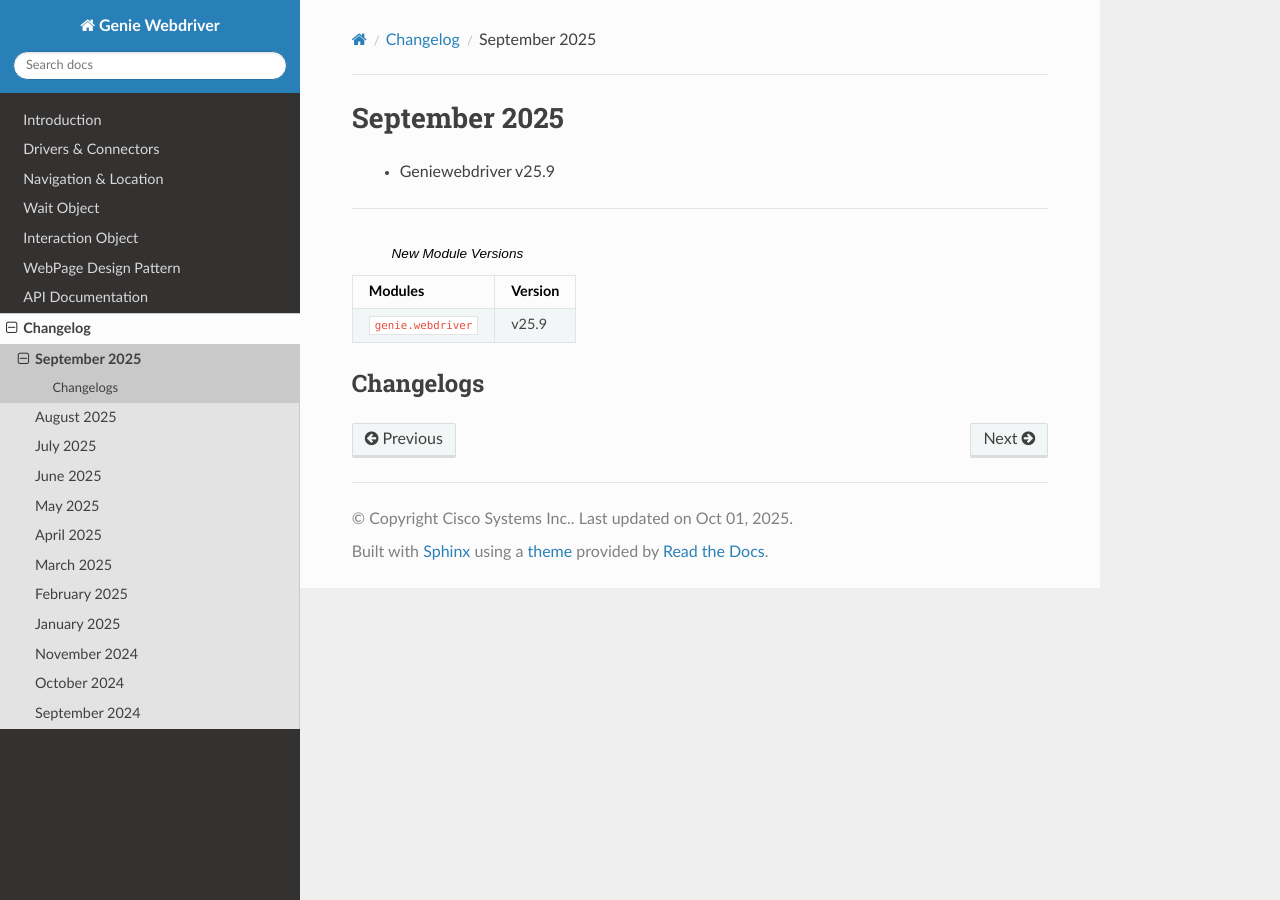
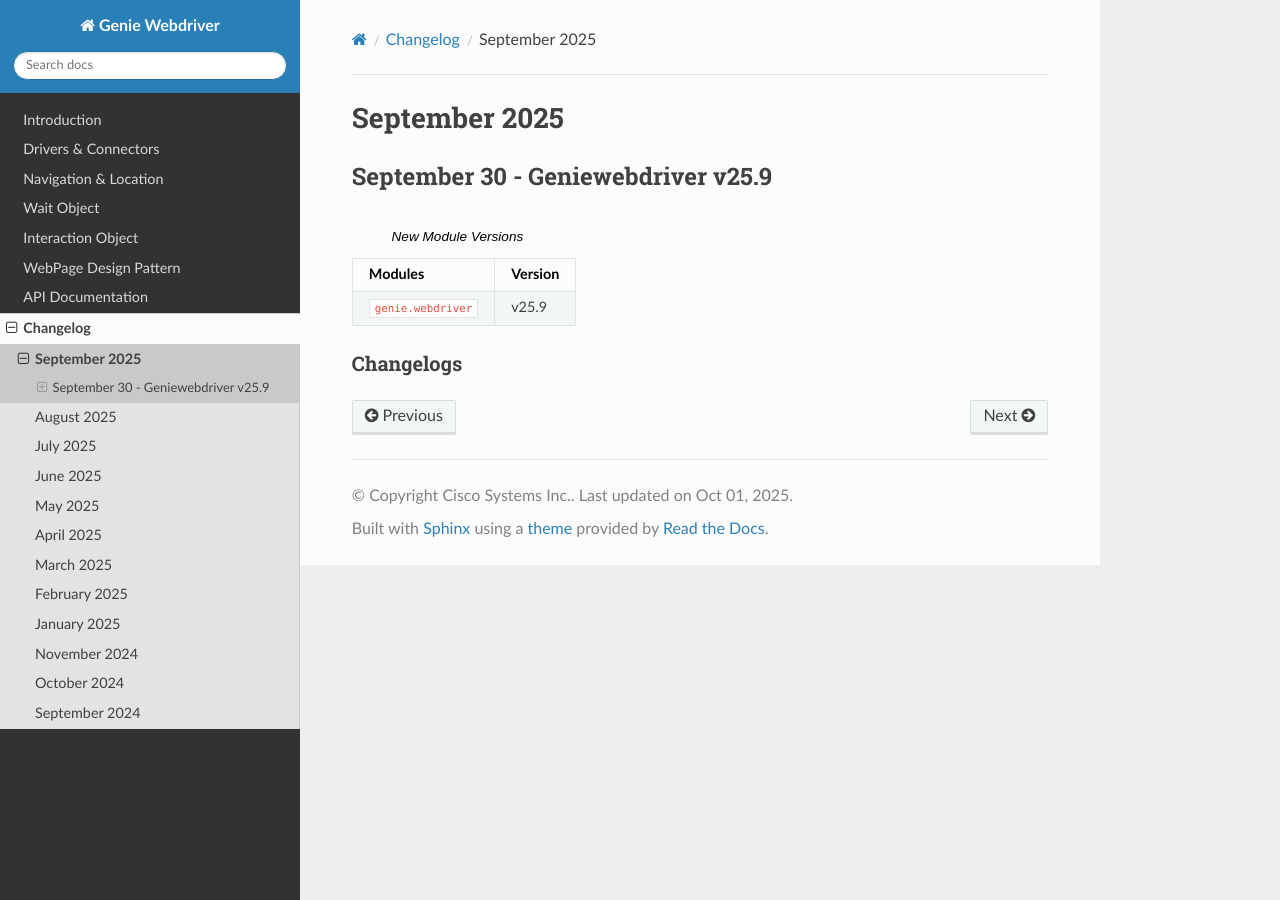
Before and after one commit to CiscoTestAutomation/geniewebdriver, a Sphinx documentation site: the page built from docs/changelog/2025/september.rst, in a window 1280 px wide. Built offline with Sphinx 7.4.7 and the Read the Docs theme 3.1.0, drawn with Linux system fonts in a browser that asks for light colours; pages that are not in the unit, such as notebooks, are missing from menus.

Commit message:
Releasing v25.9

```diff
--- a/docs/changelog/2025/september.rst
+++ b/docs/changelog/2025/september.rst
@@ -1,7 +1,7 @@
 September 2025
 ==========
 
- - Geniewebdriver v25.9
+September 30 - Geniewebdriver v25.9
 ------------------------
 
 
```
Also changed, not shown: docs/changelog/undistributed.rst (deleted).
